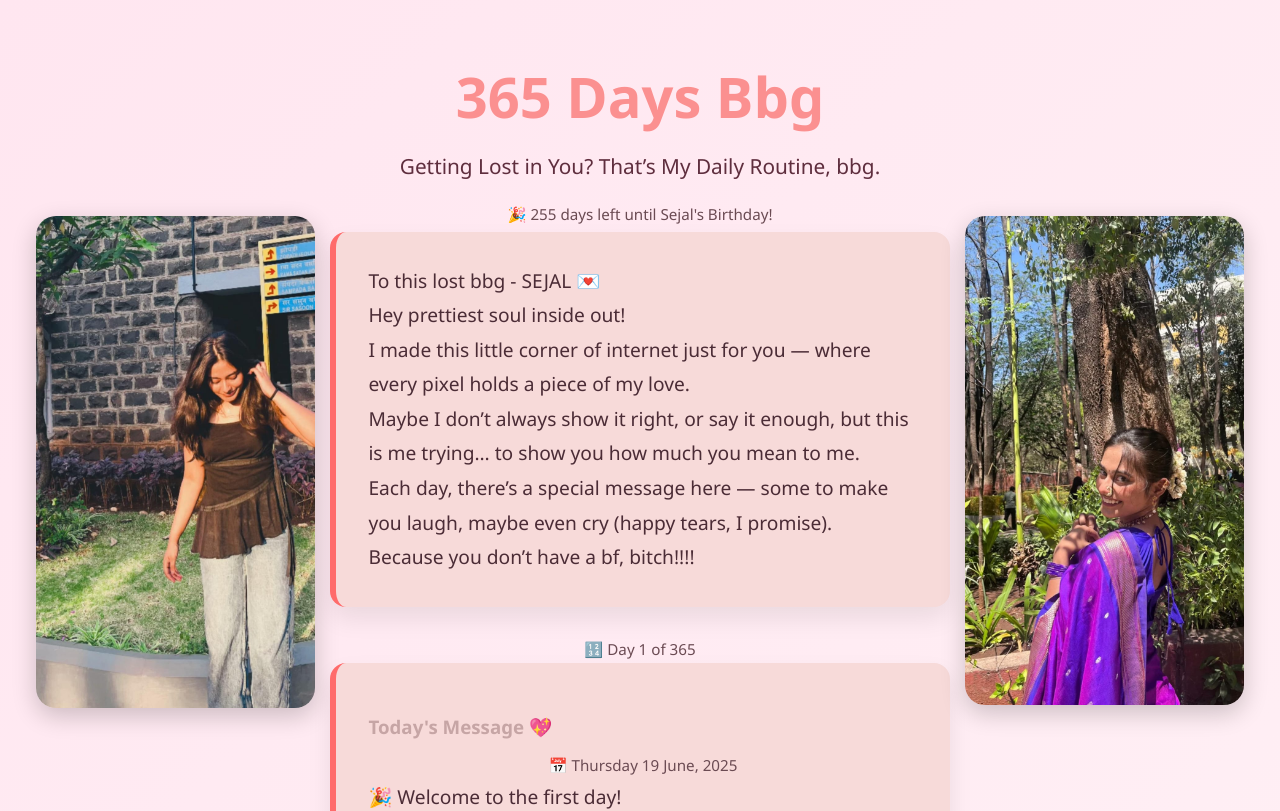
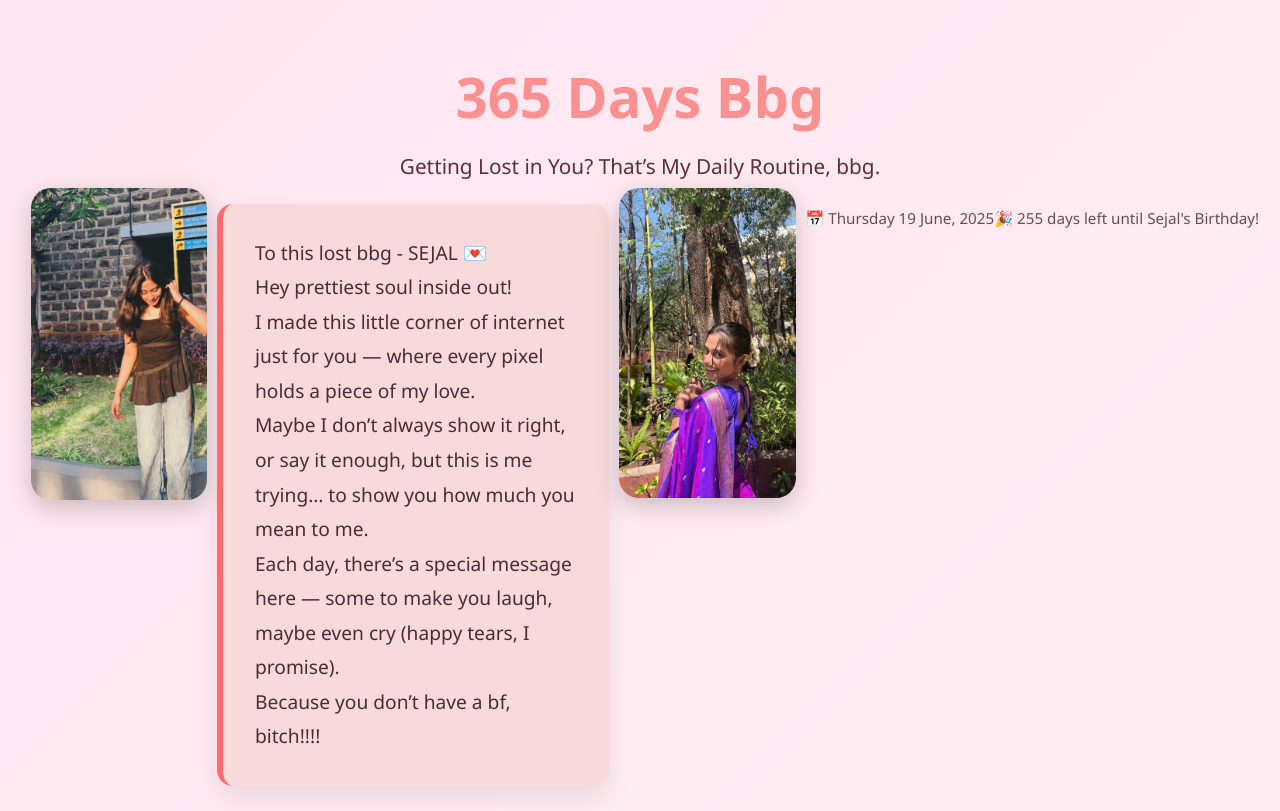
Before and after one commit to juie-ing/365-days-bbg, a React (Create React App) app: page / in a window 1280 px wide. Shown: the top 811 px of the page. Built offline with nearby package versions, Linux system fonts and the light colour scheme.

Commit message:
🚫 Remove leftover style.css import (final fix)

```diff
--- a/src/App.tsx
+++ b/src/App.tsx
@@ -168,7 +168,7 @@
       <AppContainer>
         <Title>365 Days Bbg</Title>
         <Tagline>Getting Lost in You? That’s My Daily Routine, bbg.</Tagline>
-        {!isBirthday && <DateText>{birthdayCountdown}</DateText>}
+
 
         <ContentRow>
           <SideColumn>
@@ -183,7 +183,7 @@
 
             <Card>
               <h3 style={{ color: '#C6A5A5', marginBottom: '1rem' }}>Today's Message 💖</h3>
-              <DateText>📅 {formattedDate}</DateText>
+
               <Message>{dailyMessage}</Message>
             </Card>
           </CenterColumn>
@@ -191,6 +191,8 @@
           <SideColumn>
             <SideImage src="/assets/gallery/Home.jpg" alt="Right decoration" />
           </SideColumn>
+          <DateText>📅 {formattedDate}</DateText>
+          {!isBirthday && <DateText>{birthdayCountdown}</DateText>}
         </ContentRow>
 
         <ButtonContainer>
```
